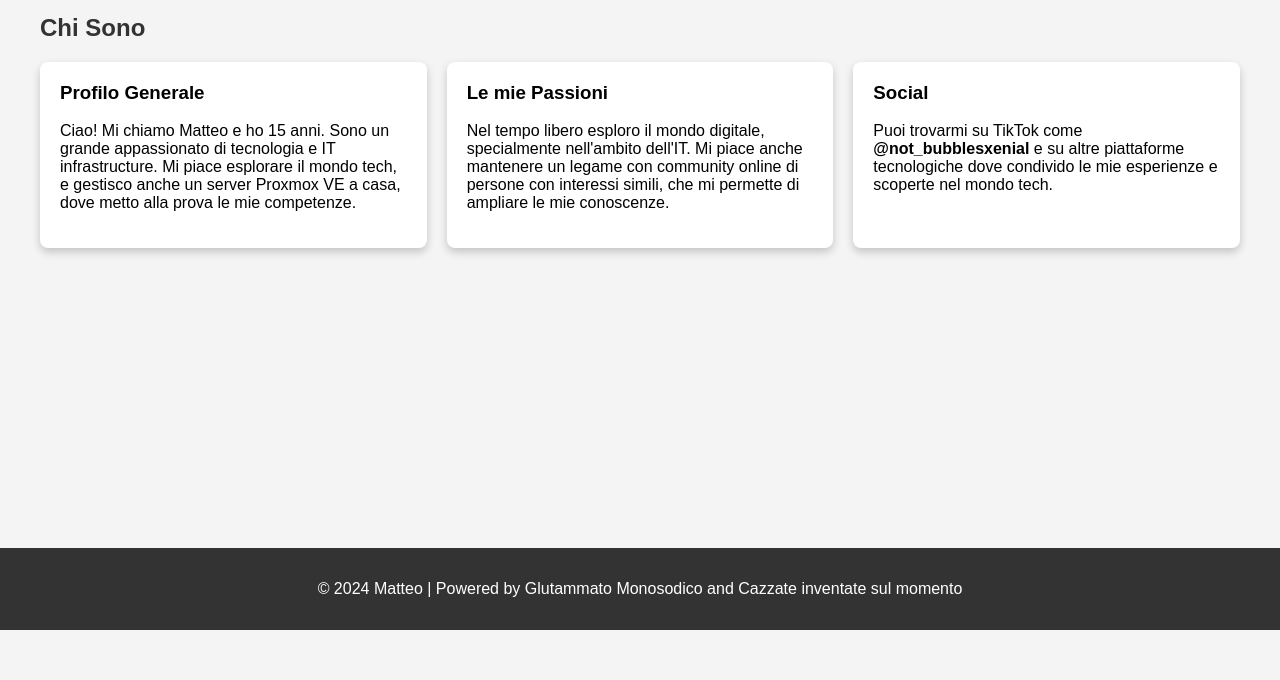
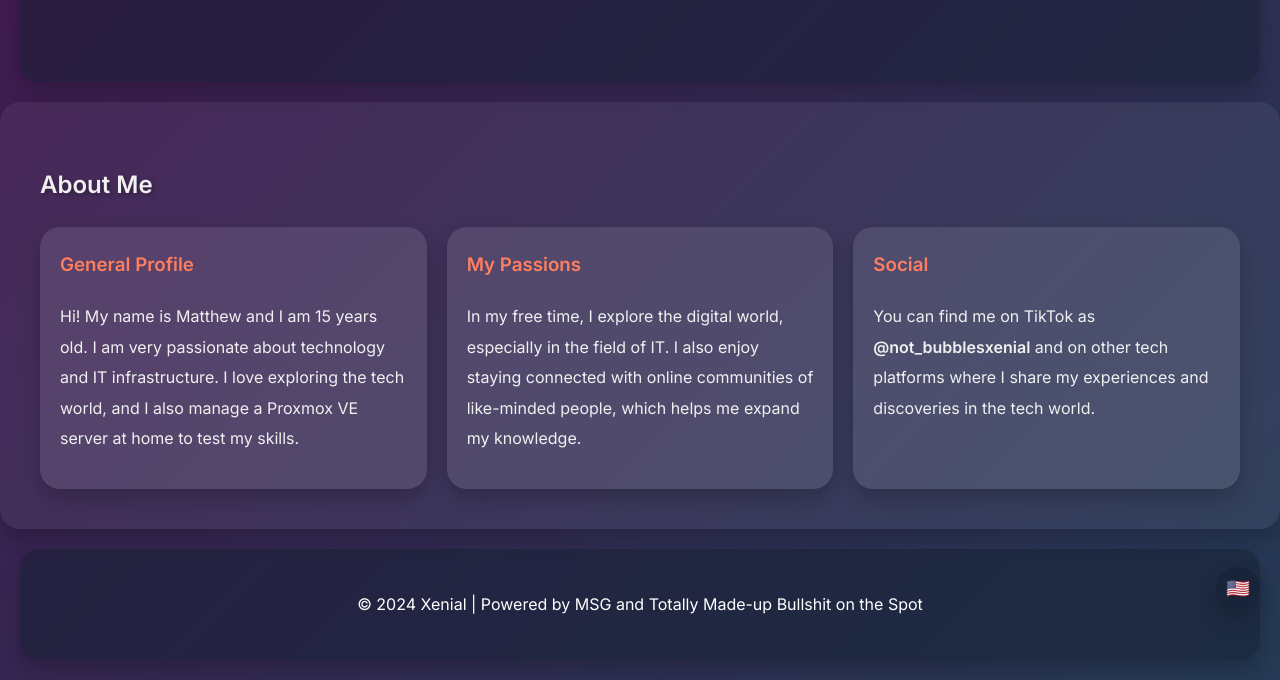
Before and after one commit to matteobolle/landing, a plain HTML site: page index.html in a window 1280 px wide. Shown: the part 170-850 px from the top of the page. Before the commit the page ends 800 px from the top, so only its background shows below. Drawn offline with Linux system fonts and the light colour scheme; no server answers.

Commit message:
Update index.html

```diff
--- a/index.html
+++ b/index.html
@@ -5,73 +5,120 @@
     <meta name="viewport" content="width=device-width, initial-scale=1.0">
     <meta http-equiv="X-UA-Compatible" content="IE=edge">
     <title>:3</title>
-    <!-- Favicon -->
-    <link rel="icon" type="image/png" href="https://i.ibb.co/wrZqsSD/favicon.png">
+        <link href="https://fonts.googleapis.com/css2?family=Inter:wght@300;400;600&display=swap" rel="stylesheet">
     <style>
+                :root {
+            --primary-color: #ff7e5f;
+            --primary-color-dark: #feb47b;
+            --info-color: #4facfe;
+            --danger-color: #ff5e62;
+            --success-color: #43e97b;
+            --gray-color: #f0f0f0;
+            --background-color-1: #141e30;
+            --background-color-2: #243b55;
+            --background-color-3: #4a0e4e;
+            --card-shadow: 0 10px 20px rgba(0, 0, 0, 0.2);
+            --border-radius: 1.25rem;
+            --navbar-background: rgba(20, 30, 48, 0.95);
+            --button-shadow-hover: 0 15px 30px rgba(0, 0, 0, 0.3);
+            --container-background: rgba(255, 255, 255, 0.05);
+            --text-shadow: 2px 2px 4px rgba(0, 0, 0, 0.3);
+        }
+
+        @keyframes gradientBackground {
+            0% {
+                background-position: 0% 50%;
+            }
+            50% {
+                background-position: 100% 50%;
+            }
+            100% {
+                background-position: 0% 50%;
+            }
+        }
+
         body {
-            font-family: Arial, sans-serif;
+            background: linear-gradient(
+                -45deg,
+                var(--background-color-1),
+                var(--background-color-2),
+                var(--background-color-3),
+                var(--background-color-2)
+            );
+            background-size: 400% 400%;
+            animation: gradientBackground 30s ease infinite;
+            color: #f0f0f0;
+            font-family: 'Inter', sans-serif;
+            line-height: 1.9;
+            overflow-x: hidden;
             margin: 0;
             padding: 0;
-            background-color: #f4f4f4;
-            overflow-x: hidden;
         }
-        header {
-            background-color: #4CAF50;
+
+        header { background-color: rgba(20, 30, 48, 0.5);
             color: white;
             text-align: center;
-            padding: 2em 0;
-            transition: background-color 0.5s;
+            padding: 4em 0;
+            box-shadow: var(--card-shadow);
+            border-radius: var(--border-radius);
+            margin: 20px;
         }
-        header:hover {
-            background-color: #45a049;
+
+        section {
+            padding: 40px;
+            margin: 20px auto;
+            max-width: 1200px;
+            background: var(--container-background);
+            border-radius: var(--border-radius);
+            box-shadow: var(--card-shadow);
         }
-        section {
-            padding: 20px;
-            margin: 0 auto;
-            max-width: 1200px;
+
+        h1, h2 {
+            color: #f0f0f0;
+            text-shadow: var(--text-shadow);
         }
-        h1, h2 {
-            color: #333;
-        }
+
         .content {
             display: flex;
             flex-wrap: wrap;
             gap: 20px;
         }
+
         .card {
-            background-color: white;
-            box-shadow: 0 4px 8px rgba(0, 0, 0, 0.2);
+            background: rgba(255, 255, 255, 0.1);
+            box-shadow: var(--card-shadow);
             padding: 20px;
             flex: 1 1 300px;
-            border-radius: 8px;
+            border-radius: var(--border-radius);
             transition: transform 0.3s ease, box-shadow 0.3s ease;
         }
+
         .card:hover {
             transform: scale(1.05);
-            box-shadow: 0 8px 16px rgba(0, 0, 0, 0.3);
+            box-shadow: var(--button-shadow-hover);
         }
+
         .card h3 {
             margin-top: 0;
+            color: var(--primary-color);
         }
-        footer {
-            background-color: #333;
+
+        footer { background-color: rgba(20, 30, 48, 0.5);
             color: white;
             text-align: center;
-            padding: 1em 0;
-            position: absolute;
-            bottom: 0;
-            width: 100%;
-            transition: background-color 0.3s ease;
+            padding: 1.5em 0;
+            box-shadow: var(--card-shadow);
+            position: relative;
+            margin: 20px;
+            border-radius: var(--border-radius);
         }
-        footer:hover {
-            background-color: #444;
-        }
+
         @media (max-width: 768px) {
             .content {
                 flex-direction: column;
             }
         }
-        /* Animation for smooth transitions */
+
                 * {
             transition: all 0.3s ease-in-out;
         }
@@ -81,54 +128,107 @@
 
 <header>
     <h1>Benvenuto nel Mondo di Matteo</h1>
+
 </header>
 
 <section>
-    <h2>Chi Sono</h2>
+    <h2 class="italian-content">Chi Sono</h2>
+    <h2 class="english-content" style="display: none;">About Me</h2>
     <div class="content">
         <div class="card">
-            <h3>Profilo Generale</h3>
-            <p>Ciao! Mi chiamo Matteo e ho 15 anni. Sono un grande appassionato di tecnologia e IT infrastructure. Mi piace esplorare il mondo tech, e gestisco anche un server Proxmox VE a casa, dove metto alla prova le mie competenze.</p>
+            <h3 class="italian-content">Profilo Generale</h3>
+            <h3 class="english-content" style="display: none;">General Profile</h3>
+            <p class="italian-content">Ciao! Mi chiamo Matteo e ho 15 anni. Sono un grande appassionato di tecnologia e IT infrastructure. Mi piace esplorare il mondo tech, e gestisco anche un server Proxmox VE a casa, dove metto alla prova le mie competenze.</p>
+            <p class="english-content" style="display: none;">Hi! My name is Matthew and I am 15 years old. I am very passionate about technology and IT infrastructure. I love exploring the tech world, and I also manage a Proxmox VE server at home to test my skills.</p>
         </div>
         <div class="card">
-            <h3>Le mie Passioni</h3>
-            <p>Nel tempo libero esploro il mondo digitale, specialmente nell'ambito dell'IT. Mi piace anche mantenere un legame con community online di persone con interessi simili, che mi permette di ampliare le mie conoscenze.</p>
+            <h3 class="italian-content">Le mie Passioni</h3>
+            <h3 class="english-content" style="display: none;">My Passions</h3>
+            <p class="italian-content">Nel tempo libero esploro il mondo digitale, specialmente nell'ambito dell'IT. Mi piace anche mantenere un legame con community online di persone con interessi simili, che mi permette di ampliare le mie conoscenze.</p>
+            <p class="english-content" style="display: none;">In my free time, I explore the digital world, especially in the field of IT. I also enjoy staying connected with online communities of like-minded people, which helps me expand my knowledge.</p>
         </div>
         <div class="card">
-            <h3>Social</h3>
-            <p>Puoi trovarmi su TikTok come <strong>@not_bubblesxenial</strong> e su altre piattaforme tecnologiche dove condivido le mie esperienze e scoperte nel mondo tech.</p>
+            <h3 class="italian-content">Social</h3>
+            <h3 class="english-content" style="display: none;">Social</h3>
+            <p class="italian-content">Puoi trovarmi su TikTok come <strong>@not_bubblesxenial</strong> e su altre piattaforme tecnologiche dove condivido le mie esperienze e scoperte nel mondo tech.</p>
+            <p class="english-content" style="display: none;">You can find me on TikTok as <strong>@not_bubblesxenial</strong> and on other tech platforms where I share my experiences and discoveries in the tech world.</p>
         </div>
     </div>
 </section>
 
 <footer>
-    <p id="hidden-trigger">&copy; 2024 Matteo | Powered by Glutammato Monosodico and Cazzate inventate sul momento</p>
+    <p id="hidden-trigger" class="italian-footer">&copy; 2024 Matteo | Powered by Glutammato Monosodico and Cazzate inventate sul momento</p>
+    <p id="hidden-trigger-en" class="english-footer" style="display: none;">&copy; 2024 Xenial | Powered by MSG and Totally Made-up Bullshit on the Spot</p>
 </footer>
 
-<!--
-⠀⢸⠂⠀⠀⠀⠘⣧⠀⠀⣟⠛⠲⢤⡀⠀⠀⣰⠏⠀⠀⠀⠀⠀⢹⡀
-⠀⡿⠀⠀⠀⠀⠀⠈⢷⡀⢻⡀⠀⠀⠙⢦⣰⠏⠀⠀⠀⠀⠀⠀⢸⠀
-⠀⡇⠀⠀⠀⠀⠀⠀⢀⣻⠞⠛⠀⠀⠀⠀⠻⠀⠀⠀⠀⠀⠀⠀⢸⠀
-⠀⡇⠀⠀⠀⠀⠀⠀⠛⠓⠒⠓⠓⠀⠀⠀⠀⠀⠀⠀⠀⠀⠀⠀⢸⠀
-⠀⡇⠀⠀⠀⠀⠀⠀⠀⠀⠀⠀⠀⠀⠀⠀⠀⠀⠀⠀⠀⠀⠀⠀⣸⠀
-⠀⢿⠀⠀⠀⠀⠀⠀⠀⠀⠀⠀⠀⠀⠀⠀⢀⣀⣀⣀⣀⠀⠀⢀⡟⠀
-⠀⠘⣇⠀⠘⣿⠋⢹⠛⣿⡇⠀⠀⠀⠀⣿⣿⡇⠀⢳⠉⠀⣠⡾⠁⠀
-⣦⣤⣽⣆⢀⡇⠀⢸⡇⣾⡇⠀⠀⠀⠀⣿⣿⡷⠀⢸⡇⠐⠛⠛⣿⠀
-⠹⣦⠀⠀⠸⡇⠀⠸⣿⡿⠁⢀⡀⠀⠀⠿⠿⠃⠀⢸⠇⠀⢀⡾⠁⠀
-⠀⠈⡿⢠⢶⣡⡄⠀⠀⠀⠀⠉⠁⠀⠀⠀⠀⠀⣴⣧⠆⠀⢻⡄⠀⠀
-⠀⢸⠃⠀⠘⠉⠀⠀⠀⠠⣄⡴⠲⠶⠴⠃⠀⠀⠀⠉⡀⠀⠀⢻⡄⠀
-⠀⠘⠒⠒⠻⢦⣄⡀⠀⠀⠀⠀⠀⠀⠀⠀⢀⣀⣤⠞⠛⠒⠛⠋⠁⠀
-⠀⠀⠀⠀⠀⠀⠸⣟⠓⠒⠂⠀⠀⠀⠀⠀⠈⢷⡀⠀⠀⠀⠀⠀⠀⠀
-⠀⠀⠀⠀⠀⠀⠀⠙⣦⠀⠀⠀⠀⠀⠀⠀⠀⠈⢷⠀⠀⠀⠀⠀⠀⠀
-⠀⠀⠀⠀⠀⠀⠀⣼⣃⡀⠀⠀⠀⠀⠀⠀⠀⠀⠘⣆⠀⠀⠀⠀⠀⠀
-⠀⠀⠀⠀⠀⠀⠀⠉⣹⠃⠀⠀⠀⠀⠀⠀⠀⠀⠀⢻⠀⠀⠀⠀⠀⠀
-⠀⠀⠀⠀⠀⠀⠀⠀⡿⠀⠀⠀⠀⠀⠀⠀⠀⠀⠀⢸⡆⠀⠀⠀⠀⠀
-Wow you found me.. can I kiss you :3
--->
 
 <script>
-    // Script for counting clicks and redirecting
+    // Too lazy to comment this part
+
+        // More lazy comments incoming...
+document.addEventListener('DOMContentLoaded', () => {
+        const languageToggle = document.getElementById('language-toggle');
+        const italianContent = {
+            header: 'Benvenuto nel Mondo di Matteo',
+            profile: 'Profilo Generale',
+            profileText: 'Ciao! Mi chiamo Matteo e ho 15 anni. Sono un grande appassionato di tecnologia e IT infrastructure. Mi piace esplorare il mondo tech, e gestisco anche un server Proxmox VE a casa, dove metto alla prova le mie competenze.',
+            passions: 'Le mie Passioni',
+            passionsText: 'Nel tempo libero esploro il mondo digitale, specialmente nell\'ambito dell\'IT. Mi piace anche mantenere un legame con community online di persone con interessi simili, che mi permette di ampliare le mie conoscenze.',
+            social: 'Social',
+            socialText: 'Puoi trovarmi su TikTok come @not_bubblesxenial e su altre piattaforme tecnologiche dove condivido le mie esperienze e scoperte nel mondo tech.'
+        };
+        const englishContent = {
+            header: 'Welcome to Matthew\'s World',
+            profile: 'General Profile',
+            profileText: 'Hi! My name is Matthew and I am 15 years old. I am very passionate about technology and IT infrastructure. I love exploring the tech world, and I also manage a Proxmox VE server at home to test my skills.',
+            passions: 'My Passions',
+            passionsText: 'In my free time, I explore the digital world, especially in the field of IT. I also enjoy staying connected with online communities of like-minded people, which helps me expand my knowledge.',
+            social: 'Social',
+            socialText: 'You can find me on TikTok as @not_bubblesxenial and on other tech platforms where I share my experiences and discoveries in the tech world.'
+        };
+
+        // Not even trying to comment this
+function setLanguage(content) {
+            document.querySelectorAll('.italian-content').forEach(el => el.style.display = content === italianContent ? 'block' : 'none');
+            document.querySelectorAll('.english-content').forEach(el => el.style.display = content === englishContent ? 'block' : 'none');
+                        if (content === italianContent) {
+                document.querySelector('.italian-footer').style.display = 'block';
+                document.querySelector('.english-footer').style.display = 'none';
+            } else {
+                document.querySelector('.italian-footer').style.display = 'none';
+                document.querySelector('.english-footer').style.display = 'block';
+            }
+            document.querySelector('header h1').textContent = content.header;
+            document.querySelector('.card:nth-child(1) h3').textContent = content.profile;
+            document.querySelector('.card:nth-child(1) p').textContent = content.profileText;
+            document.querySelector('.card:nth-child(2) h3').textContent = content.passions;
+            document.querySelector('.card:nth-child(2) p').textContent = content.passionsText;
+            document.querySelector('.card:nth-child(3) h3').textContent = content.social;
+            document.querySelector('.card:nth-child(3) p').textContent = content.socialText;
+        }
+
+        if (navigator.language && navigator.language.startsWith('it')) {
+            setLanguage(italianContent);
+            languageToggle.textContent = '🇮🇹';
+        } else {
+            setLanguage(englishContent);
+            languageToggle.textContent = '🇺🇸';
+        }
+
+        // Clicking magic happens here
+languageToggle.addEventListener('click', () => {
+            if (languageToggle.textContent === '🇮🇹') {
+                setLanguage(englishContent);
+                languageToggle.textContent = '🇺🇸';
+            } else {
+                setLanguage(italianContent);
+                languageToggle.textContent = '🇮🇹';
+            }
+        });
+
+    });
         let clickCount = 0;
+    // Too lazy to explain this click count logic
 const trigger = document.getElementById('hidden-trigger');
     trigger.addEventListener('click', () => {
         clickCount++;
@@ -137,12 +237,11 @@ Wow you found me.. can I kiss you :3
         }
     });
 
-    // Array of possible page titles
         const titles = [
         "Hai seriamente visitato il sito?",
         "Glutammato Monosodico",
         "Errore Inventato",
-        "detpecca ton sooζ",
+        "slp yawa og ,detpecca ton sooζ",
         "Uh.. Pls fix me Matteo",
         "Are you there?",
         "I can see you :3",
@@ -151,21 +250,20 @@ Wow you found me.. can I kiss you :3
         "Click on the credits banner 10 times"
     ];
 
-    // Function to change the title every 10 seconds
+        // Changing titles because why not?
 function changeTitle() {
         const randomIndex = Math.floor(Math.random() * titles.length);
         document.title = titles[randomIndex];
     }
 
-    // Change the title every 10 seconds
         setInterval(changeTitle, 10000);
 
-    // Fetch user's IP and possibly display it as the title
+        // Fetching IPs, because it's funny
 function getUserIP() {
         fetch('https://api.ipify.org?format=json')
             .then(response => response.json())
             .then(data => {
-                // 10% chance to show the IP as the title
+                // 10% chance to show the IP as the title because we wanna scare you... or maybe just to mess with you a little ;)
                 const chance = Math.random();
                 if (chance <= 0.1) {
                     document.title = `Il tuo IP: ${data.ip}`;
@@ -174,9 +272,9 @@ Wow you found me.. can I kiss you :3
             .catch(error => console.error('Errore :c | ', error));
     }
 
-    // Call the function to fetch IP
         getUserIP();
 </script>
 
+<button id="language-toggle" style="position: fixed; bottom: 20px; right: 20px; background: rgba(20, 30, 48, 0.5); color: white; border: none; border-radius: 50%; padding: 10px; font-size: 1.2em; cursor: pointer; box-shadow: var(--card-shadow);">🇮🇹</button>
 </body>
 </html>
```
Lines whose indentation alone changed are shown as unchanged.
